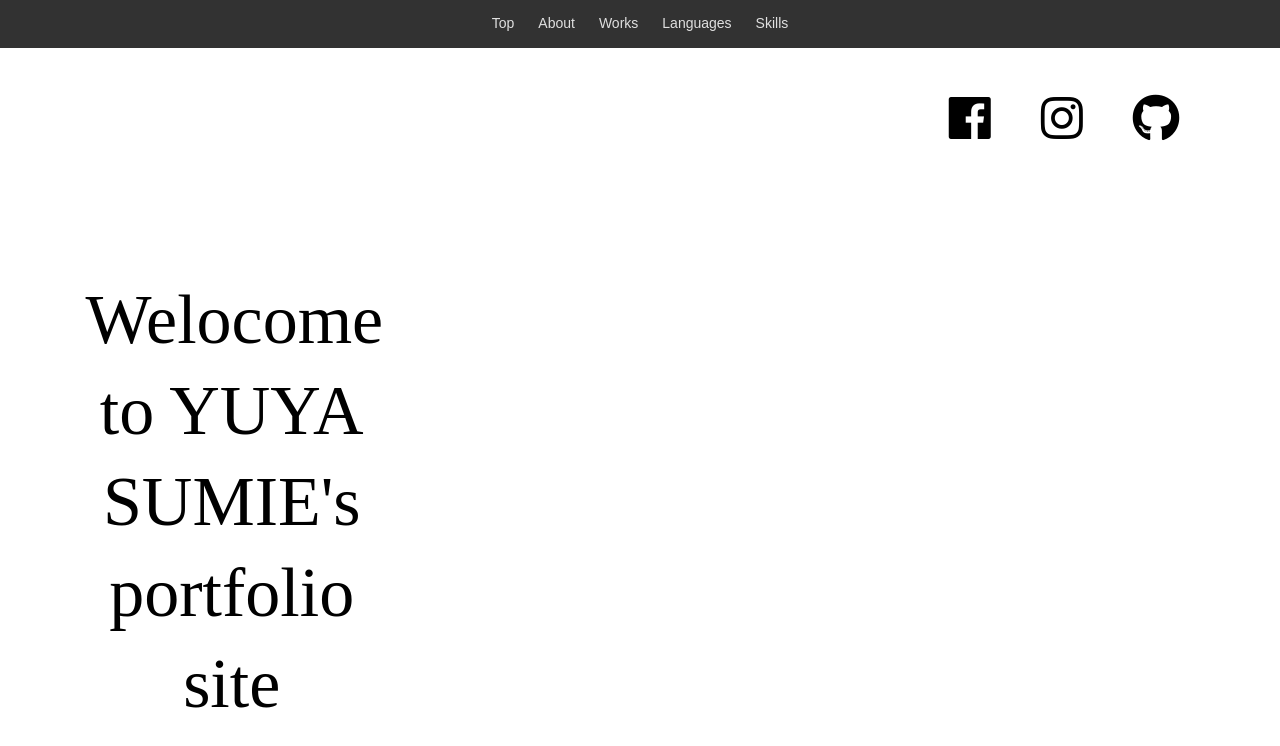
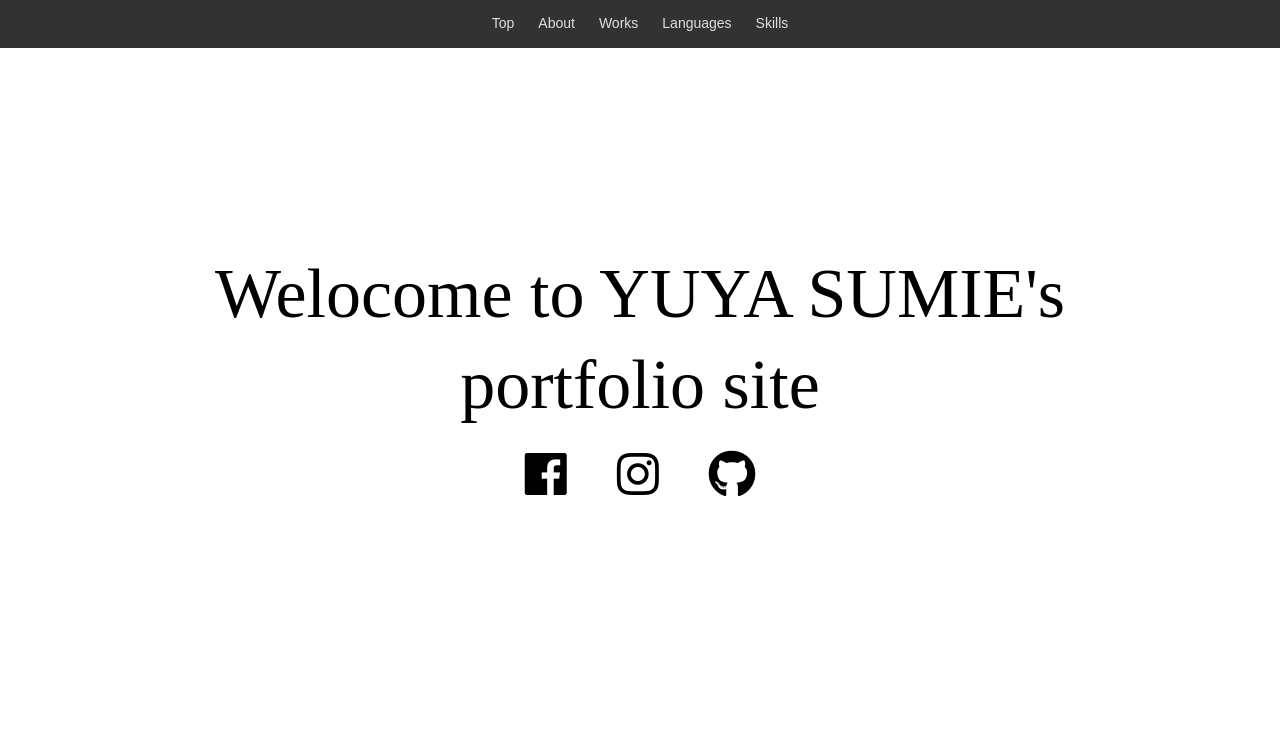
Before and after one commit to MONAKA0721/portfolio, a Vue app: page /#/ in a window 1280 px wide. Shown: the top 746 px of the page. Built offline with nearby package versions, Linux system fonts and the light colour scheme.

Commit message:
バグ改善

```diff
--- a/src/components/top.vue
+++ b/src/components/top.vue
@@ -1,5 +1,5 @@
 <template>
-  <div id="container">
+  <div id="topPage">
     <h1 id="mainTitle">Welocome to YUYA SUMIE's portfolio site</h1>
     <br/>
     <div id="snsIcon">
@@ -19,7 +19,7 @@
   margin-left: 25px;
   margin-right: 25px;
 }
-#container{
+#topPage{
   display: block;
   height: 1000px;
 }
```
Also changed, not shown: 10 other files (tests, documents, lock files or other folders).
